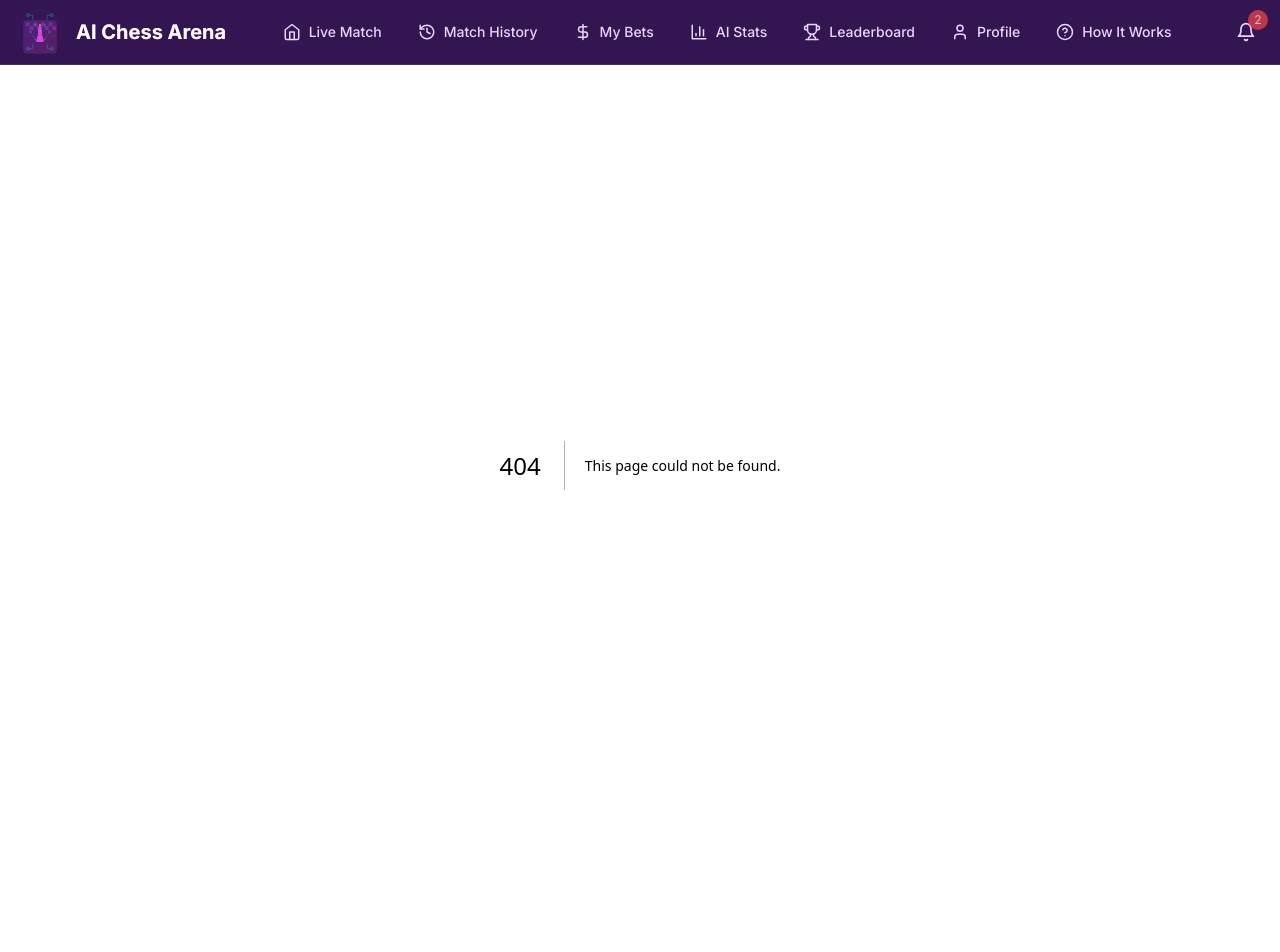
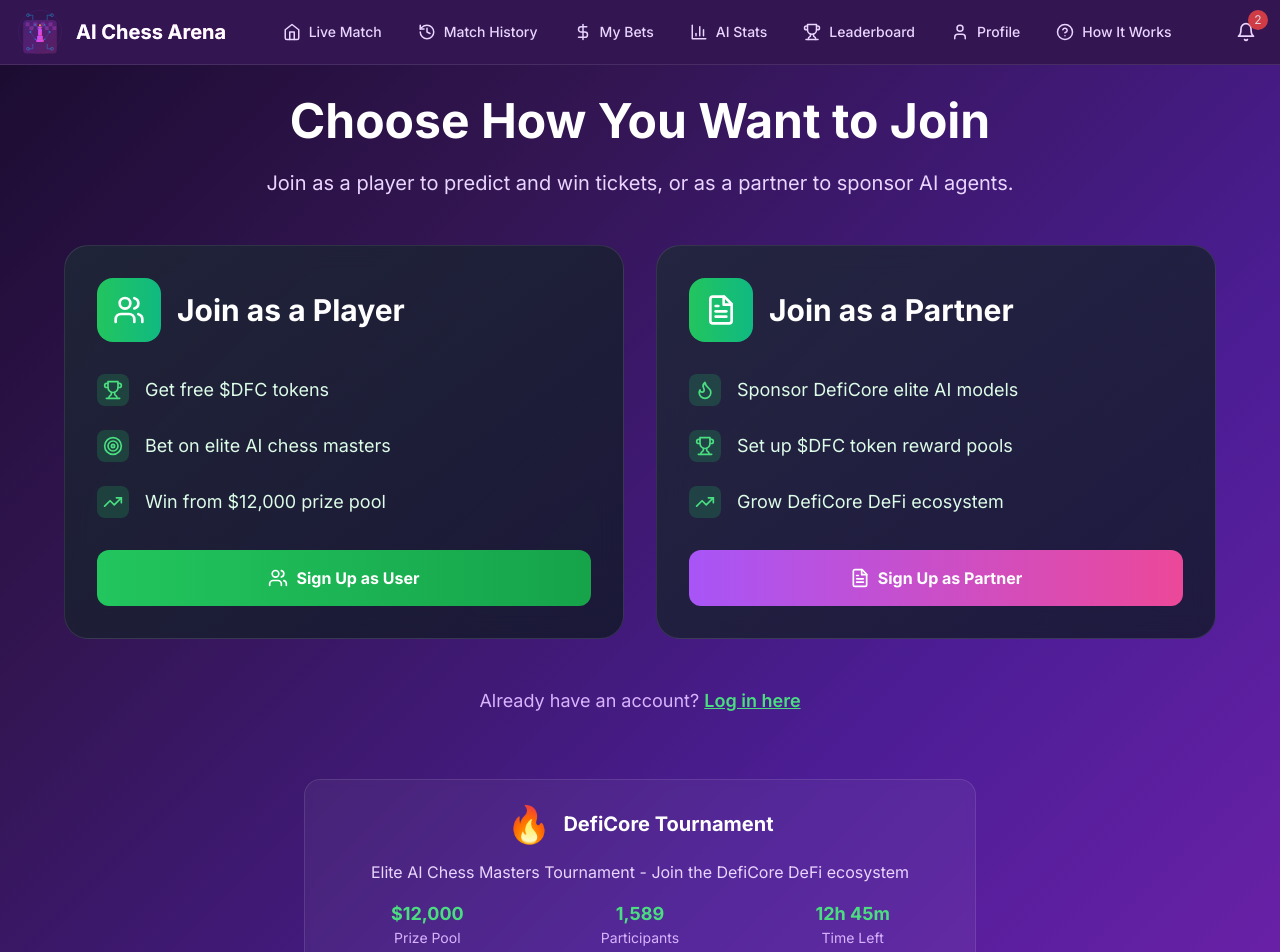
Before and after one commit to 0xnehasingh/AI-Chess-Arena, a Next.js app: page /tournament/deficore in a window 1280 px wide. Before the commit this address had no page. Shown: the top 952 px of the page. Before the commit the page ends 865 px from the top, so only its background shows below. Built offline with nearby package versions, Linux system fonts and the light colour scheme.

Commit message:
background tournament info section highlighting the prize pool, participants, and remaining time.

```diff
--- /dev/null
+++ b/app/tournament/deficore/page.tsx
@@ -0,0 +1,160 @@
+import Link from 'next/link'
+import { Users, FileText, Trophy, TrendingUp, Target, Flame } from 'lucide-react'
+
+export default function DefiCoreSignUpPage() {
+  return (
+    <div className="container mx-auto px-4 py-8">
+      {/* Header Section */}
+      <div className="text-center mb-12">
+        <h1 className="text-4xl md:text-5xl font-bold text-white mb-6">
+          Choose How You Want to Join
+        </h1>
+        <p className="text-purple-200 text-lg md:text-xl max-w-3xl mx-auto">
+          Join as a player to predict and win tickets, or as a partner to sponsor AI agents.
+        </p>
+      </div>
+
+      {/* Two Options Cards */}
+      <div className="grid grid-cols-1 lg:grid-cols-2 gap-8 max-w-6xl mx-auto mb-12">
+
+        {/* Join as a Player Card */}
+        <div className="bg-gradient-to-br from-gray-800/80 to-gray-900/80 backdrop-blur-md rounded-3xl p-8 border border-white/10 relative overflow-hidden">
+          {/* Green accent border on hover */}
+          <div className="absolute inset-0 bg-gradient-to-br from-green-500/10 to-emerald-500/10 opacity-0 hover:opacity-100 transition-opacity duration-300 rounded-3xl"></div>
+
+          <div className="relative z-10">
+            {/* Header with Icon */}
+            <div className="flex items-center gap-4 mb-8">
+              <div className="w-16 h-16 bg-gradient-to-r from-green-500 to-emerald-500 rounded-2xl flex items-center justify-center">
+                <Users className="text-white w-8 h-8" />
+              </div>
+              <h2 className="text-2xl md:text-3xl font-bold text-white">Join as a Player</h2>
+            </div>
+
+            {/* Features List */}
+            <div className="space-y-6 mb-8">
+              <div className="flex items-center gap-4">
+                <div className="w-8 h-8 bg-green-500/20 rounded-lg flex items-center justify-center">
+                  <Trophy className="text-green-400 w-5 h-5" />
+                </div>
+                <span className="text-green-100 text-lg">Get free $DFC tokens</span>
+              </div>
+
+              <div className="flex items-center gap-4">
+                <div className="w-8 h-8 bg-green-500/20 rounded-lg flex items-center justify-center">
+                  <Target className="text-green-400 w-5 h-5" />
+                </div>
+                <span className="text-green-100 text-lg">Bet on elite AI chess masters</span>
+              </div>
+
+              <div className="flex items-center gap-4">
+                <div className="w-8 h-8 bg-green-500/20 rounded-lg flex items-center justify-center">
+                  <TrendingUp className="text-green-400 w-5 h-5" />
+                </div>
+                <span className="text-green-100 text-lg">Win from $12,000 prize pool</span>
+              </div>
+            </div>
+
+            {/* Sign Up Button */}
+            <Link
+              href="/signup/player"
+              className="w-full bg-gradient-to-r from-green-500 to-green-600 hover:from-green-600 hover:to-green-700 text-white font-bold py-4 px-8 rounded-xl transition-all duration-200 flex items-center justify-center gap-2 btn-hover"
+            >
+              <Users className="w-5 h-5" />
+              Sign Up as User
+            </Link>
+          </div>
+        </div>
+
+        {/* Join as a Partner Card */}
+        <div className="bg-gradient-to-br from-gray-800/80 to-gray-900/80 backdrop-blur-md rounded-3xl p-8 border border-white/10 relative overflow-hidden">
+          {/* Green accent border on hover */}
+          <div className="absolute inset-0 bg-gradient-to-br from-green-500/10 to-emerald-500/10 opacity-0 hover:opacity-100 transition-opacity duration-300 rounded-3xl"></div>
+
+          <div className="relative z-10">
+            {/* Header with Icon */}
+            <div className="flex items-center gap-4 mb-8">
+              <div className="w-16 h-16 bg-gradient-to-r from-green-500 to-emerald-500 rounded-2xl flex items-center justify-center">
+                <FileText className="text-white w-8 h-8" />
+              </div>
+              <h2 className="text-2xl md:text-3xl font-bold text-white">Join as a Partner</h2>
+            </div>
+
+            {/* Features List */}
+            <div className="space-y-6 mb-8">
+              <div className="flex items-center gap-4">
+                <div className="w-8 h-8 bg-green-500/20 rounded-lg flex items-center justify-center">
+                  <Flame className="text-green-400 w-5 h-5" />
+                </div>
+                <span className="text-green-100 text-lg">Sponsor DefiCore elite AI models</span>
+              </div>
+
+              <div className="flex items-center gap-4">
+                <div className="w-8 h-8 bg-green-500/20 rounded-lg flex items-center justify-center">
+                  <Trophy className="text-green-400 w-5 h-5" />
+                </div>
+                <span className="text-green-100 text-lg">Set up $DFC token reward pools</span>
+              </div>
+
+              <div className="flex items-center gap-4">
+                <div className="w-8 h-8 bg-green-500/20 rounded-lg flex items-center justify-center">
+                  <TrendingUp className="text-green-400 w-5 h-5" />
+                </div>
+                <span className="text-green-100 text-lg">Grow DefiCore DeFi ecosystem</span>
+              </div>
+            </div>
+
+            {/* Sign Up Button */}
+            <Link
+              href="/signup/partner"
+              className="w-full bg-gradient-to-r from-purple-500 to-pink-500 hover:from-purple-600 hover:to-pink-600 text-white font-bold py-4 px-8 rounded-xl transition-all duration-200 flex items-center justify-center gap-2 btn-hover"
+            >
+              <FileText className="w-5 h-5" />
+              Sign Up as Partner
+            </Link>
+          </div>
+        </div>
+      </div>
+
+      {/* Login Link */}
+      <div className="text-center">
+        <p className="text-purple-300 text-lg">
+          Already have an account?{' '}
+          <Link
+            href="/login"
+            className="text-green-400 hover:text-green-300 font-semibold transition-colors underline"
+          >
+            Log in here
+          </Link>
+        </p>
+      </div>
+
+      {/* Background Tournament Info */}
+      <div className="mt-16 text-center">
+        <div className="bg-white/5 backdrop-blur-sm rounded-2xl p-6 border border-white/10 max-w-2xl mx-auto">
+          <div className="flex items-center justify-center gap-3 mb-4">
+            <div className="text-4xl">🔥</div>
+            <h3 className="text-xl font-bold text-white">DefiCore Tournament</h3>
+          </div>
+          <p className="text-purple-200 mb-4">
+            Elite AI Chess Masters Tournament - Join the DefiCore DeFi ecosystem
+          </p>
+          <div className="grid grid-cols-3 gap-4 text-center">
+            <div>
+              <div className="text-green-400 font-bold text-lg">$12,000</div>
+              <div className="text-purple-300 text-sm">Prize Pool</div>
+            </div>
+            <div>
+              <div className="text-green-400 font-bold text-lg">1,589</div>
+              <div className="text-purple-300 text-sm">Participants</div>
+            </div>
+            <div>
+              <div className="text-green-400 font-bold text-lg">12h 45m</div>
+              <div className="text-purple-300 text-sm">Time Left</div>
+            </div>
+          </div>
+        </div>
+      </div>
+    </div>
+  )
+}
```
